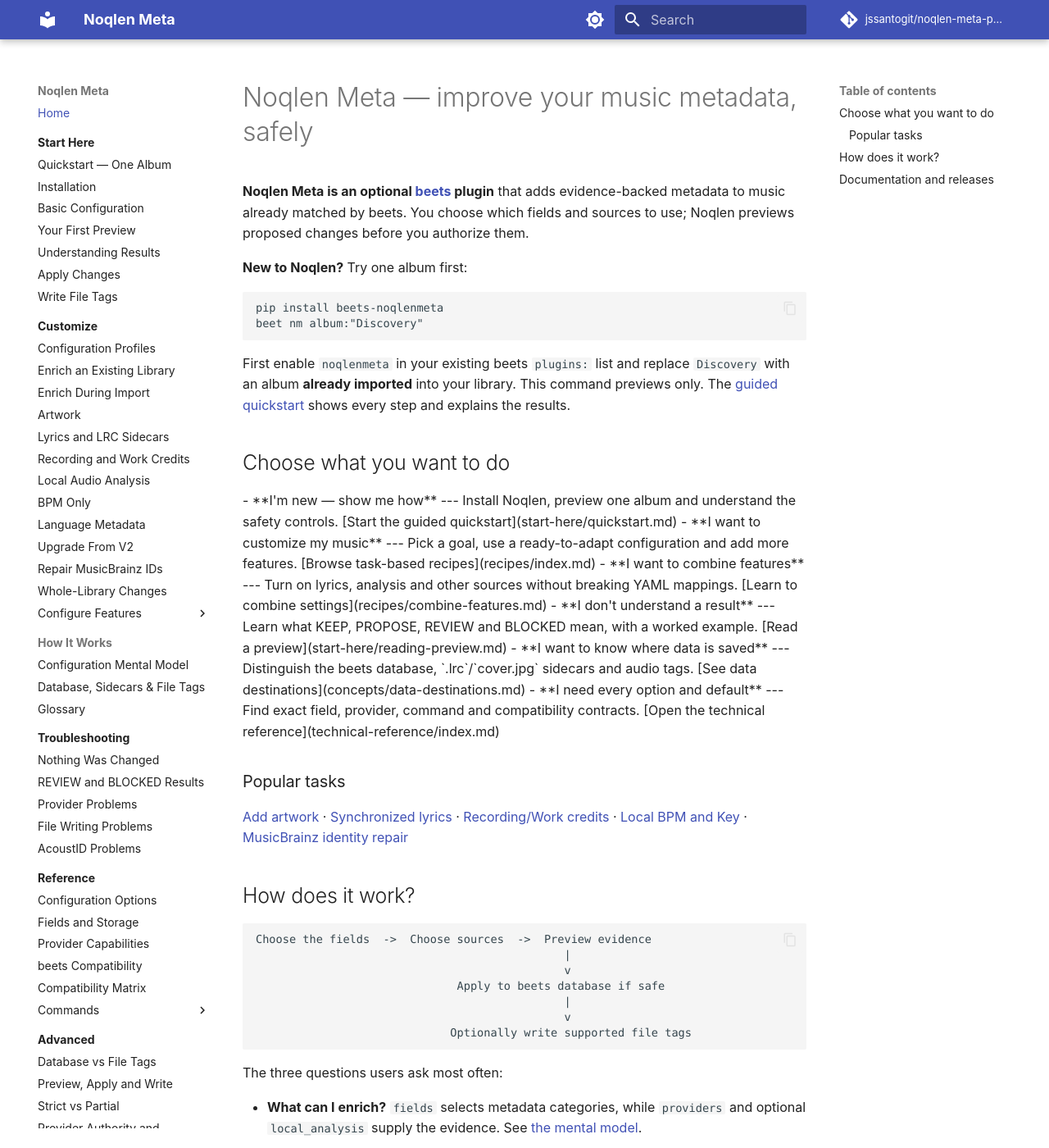
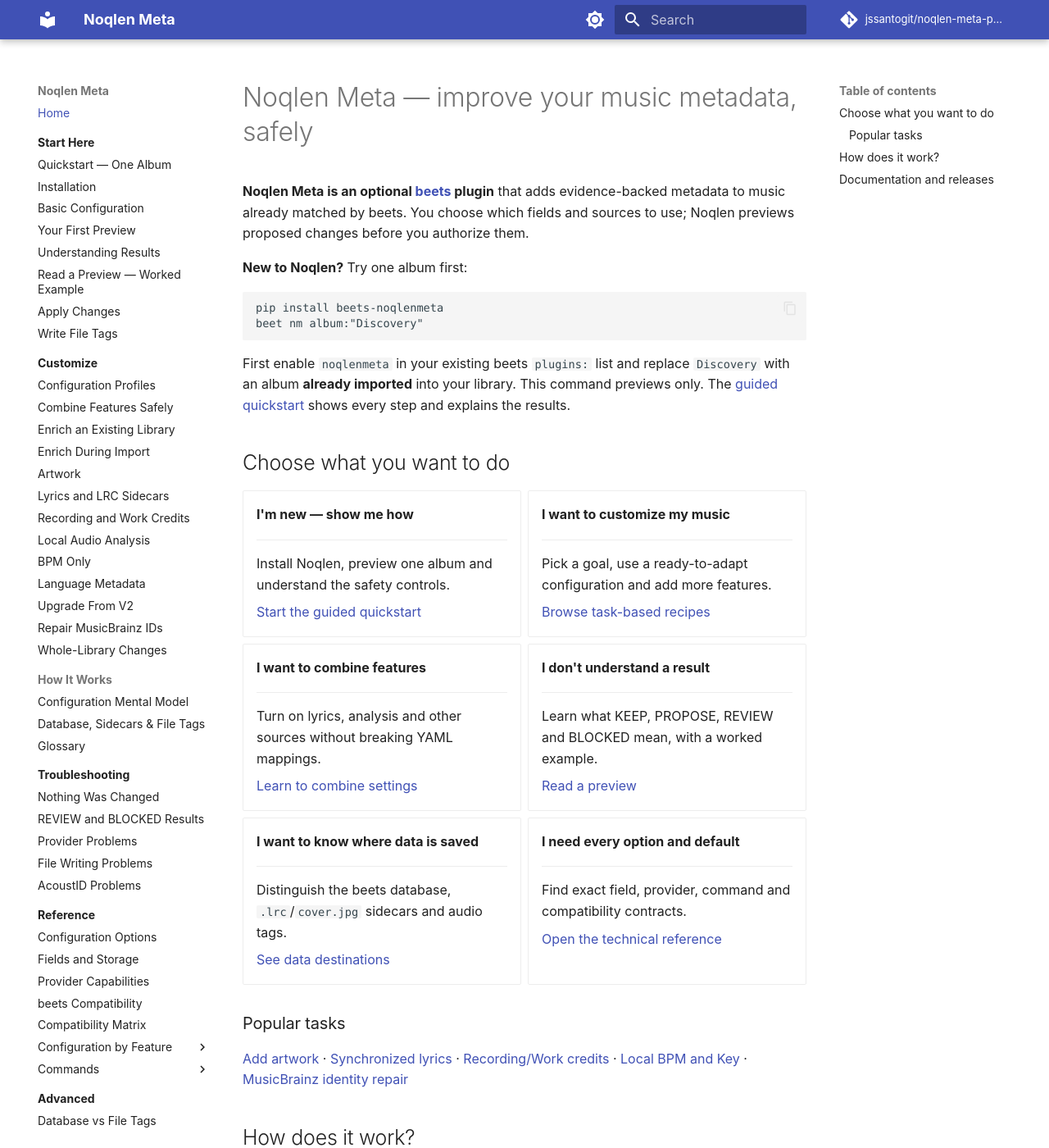
Before and after one commit to jssantogit/noqlen-meta-plugin, an MkDocs documentation site: the page built from site-docs/index.md, in a window 1280 px wide and 1400 px high. Shown: the whole window at 82% size. Built offline with MkDocs 1.6.1 and Material for MkDocs 9.7.7, drawn with Linux system fonts in a browser that asks for light colours; comment, search, counter and statistics services are not loaded; some of the changed lines change nothing that is shown.

Commit message:
docs: enable accessible responsive grids and reorganize long configuration subtree into Reference

```diff
--- a/mkdocs.yml
+++ b/mkdocs.yml
@@ -39,6 +39,7 @@
 markdown_extensions:
   - admonition
   - attr_list
+  - md_in_html
   - tables
   - toc:
       permalink: true
@@ -58,11 +59,13 @@
       - Basic Configuration: start-here/basic-configuration.md
       - Your First Preview: start-here/first-preview.md
       - Understanding Results: start-here/understanding-results.md
+      - Read a Preview — Worked Example: start-here/reading-preview.md
       - Apply Changes: start-here/apply-changes.md
       - Write File Tags: start-here/write-files.md
   - Customize:
       - Choose a Task: recipes/index.md
       - Configuration Profiles: recipes/configuration-profiles.md
+      - Combine Features Safely: recipes/combine-features.md
       - Enrich an Existing Library: recipes/existing-library.md
       - Enrich During Import: recipes/import-enrichment.md
       - Artwork: recipes/artwork.md
@@ -74,18 +77,6 @@
       - Upgrade From V2: recipes/v3-enrichment.md
       - Repair MusicBrainz IDs: recipes/repair-musicbrainz-ids.md
       - Whole-Library Changes: recipes/whole-library.md
-      - Configure Features:
-          - Configuration Overview: configuration/index.md
-          - Fields: configuration/fields.md
-          - Providers: configuration/providers.md
-          - Genres & Styles: configuration/genres-styles.md
-          - Moods: configuration/moods.md
-          - Artwork: configuration/artwork.md
-          - BPM, Key & Audio Proxies: configuration/bpm.md
-          - Lyrics & Languages: configuration/lyrics-languages.md
-          - AcoustID: configuration/acoustid.md
-          - Advanced Resolution: configuration/advanced-resolution.md
-          - Default Configuration Snapshot: configuration/full-example.md
   - How It Works:
       - Configuration Mental Model: concepts/mental-model.md
       - Database, Sidecars & File Tags: concepts/data-destinations.md
@@ -104,6 +95,18 @@
       - Provider Capabilities: technical-reference/providers.md
       - beets Compatibility: technical-reference/beets-interaction.md
       - Compatibility Matrix: technical-reference/compatibility.md
+      - Configuration by Feature:
+          - Configuration Overview: configuration/index.md
+          - Fields: configuration/fields.md
+          - Providers: configuration/providers.md
+          - Genres & Styles: configuration/genres-styles.md
+          - Moods: configuration/moods.md
+          - Artwork: configuration/artwork.md
+          - BPM, Key & Audio Proxies: configuration/bpm.md
+          - Lyrics & Languages: configuration/lyrics-languages.md
+          - AcoustID: configuration/acoustid.md
+          - Advanced Resolution: configuration/advanced-resolution.md
+          - Default Configuration Snapshot: configuration/full-example.md
       - Commands:
           - Command Overview: commands/index.md
           - Preview: commands/preview.md
```
